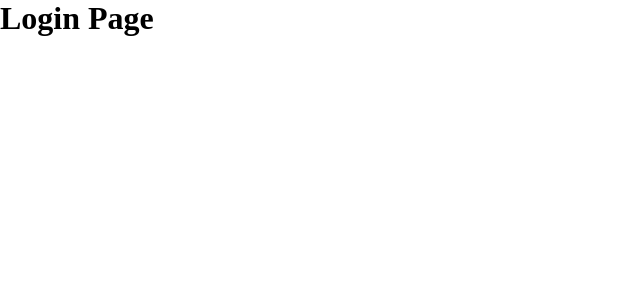
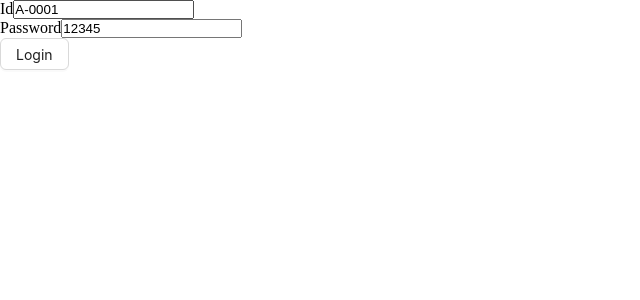
Before and after one commit to MehediMubin/phum-client, a React (Vite) app: page /login in a window 1280 px wide. Shown: the top 300 px of the page, without its empty margins (0-640 px from the left). Built offline with nearby package versions, Linux system fonts and the light colour scheme.

Commit message:
refresh token set to cookies

```diff
--- a/src/pages/Login.tsx
+++ b/src/pages/Login.tsx
@@ -1,8 +1,35 @@
+import { Button } from "antd";
+import { useForm } from "react-hook-form";
+import { useLoginMutation } from "../redux/features/auth/authApi";
+
 const Login = () => {
+   const { register, handleSubmit } = useForm({
+      defaultValues: {
+         id: "A-0001",
+         password: "12345",
+      },
+   });
+
+   const [login, { data: user, isLoading }] = useLoginMutation();
+
+   const onSubmit = (data) => {
+      console.log(data);
+      login(data);
+      if (!isLoading) console.log(user);
+   };
+
    return (
-      <div>
-         <h1>Login Page</h1>
-      </div>
+      <form onSubmit={handleSubmit(onSubmit)}>
+         <div>
+            <label htmlFor="id">Id</label>
+            <input type="text" id="id" {...register("id")} />
+         </div>
+         <div>
+            <label htmlFor="password">Password</label>
+            <input type="text" id="password" {...register("password")} />
+         </div>
+         <Button htmlType="submit">Login</Button>
+      </form>
    );
 };
 
--- a/src/pages/Register.tsx
+++ /dev/null
@@ -1,11 +0,0 @@
-import React from "react";
-
-const Register = () => {
-   return (
-      <div>
-         <h1>Register Page</h1>
-      </div>
-   );
-};
-
-export default Register;
--- a/src/redux/api/baseApi.ts
+++ b/src/redux/api/baseApi.ts
@@ -2,6 +2,9 @@
 
 export const baseApi = createApi({
    reducerPath: "baseApi",
-   baseQuery: fetchBaseQuery({ baseUrl: "http://localhost:5000/api/v1" }),
-   endpoints: () => ({})
+   baseQuery: fetchBaseQuery({
+      baseUrl: "http://localhost:5000/api/v1",
+      credentials: "include",
+   }),
+   endpoints: () => ({}),
 });
--- a/src/redux/store.ts
+++ b/src/redux/store.ts
@@ -1,10 +1,14 @@
 import { configureStore } from "@reduxjs/toolkit";
+import { baseApi } from "./api/baseApi";
 import authReducer from "./features/auth/authSlice";
 
 export const store = configureStore({
    reducer: {
       auth: authReducer,
+      [baseApi.reducerPath]: baseApi.reducer,
    },
+   middleware: (getDefaultMiddleware) =>
+      getDefaultMiddleware().concat(baseApi.middleware),
 });
 
 // Infer the `RootState` and `AppDispatch` types from the store itself
--- a/src/routes/routes.tsx
+++ b/src/routes/routes.tsx
@@ -2,7 +2,6 @@
 import App from "../App";
 import About from "../pages/About";
 import Login from "../pages/Login";
-import Register from "../pages/Register";
 import { routeGenerator } from "../utils/routesGenerator";
 import { adminPaths } from "./admin.routes";
 
@@ -23,10 +22,6 @@
       children: routeGenerator(adminPaths),
    },
    {
-      path: "/register",
-      element: <Register />,
-   },
-   {
       path: "/login",
       element: <Login />,
    },
```
